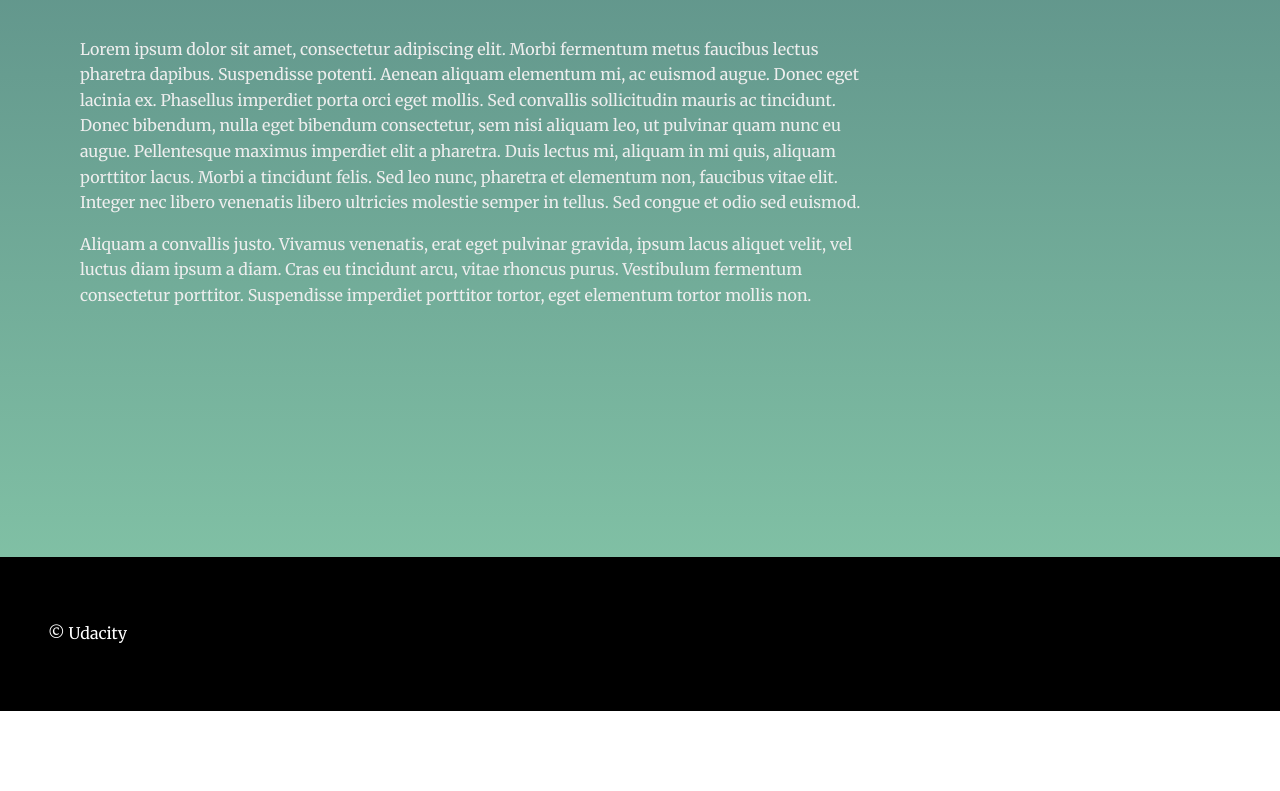
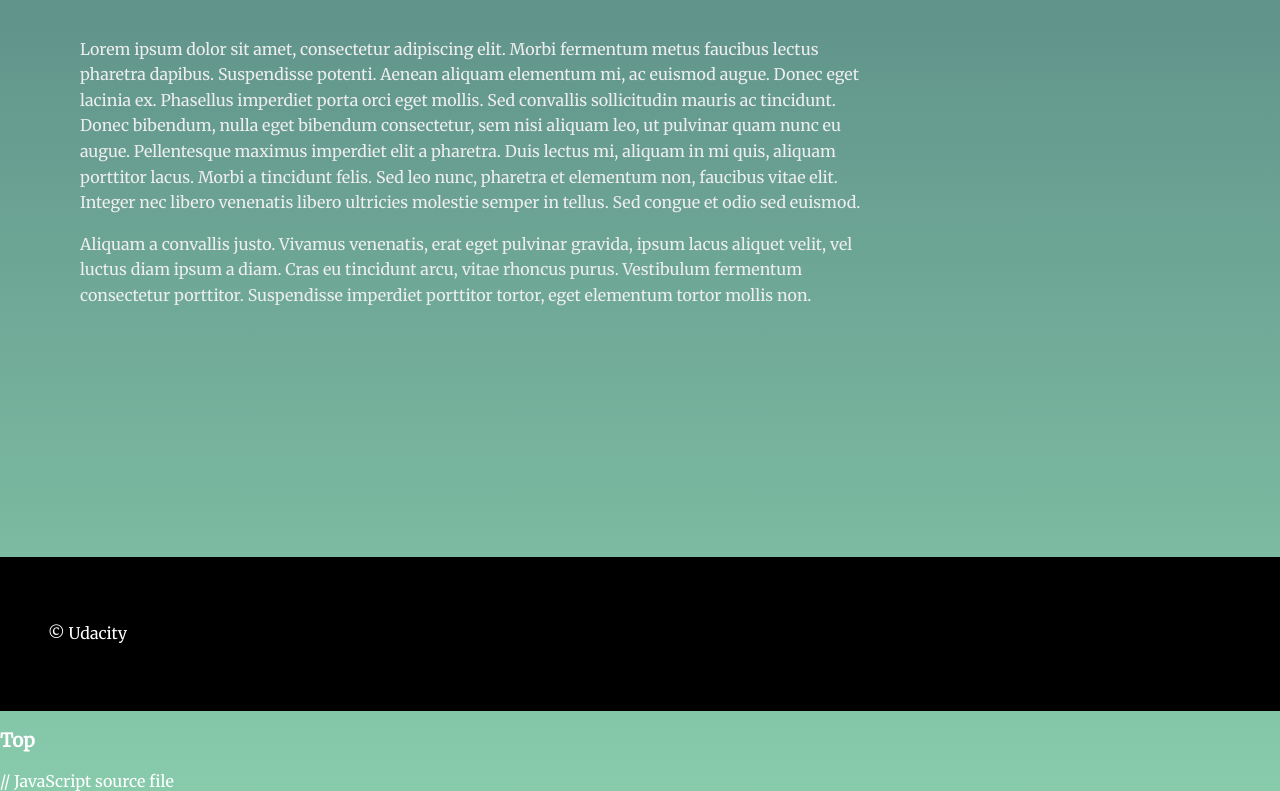
Before and after one commit to armandorf/fend-project-2-landing-page, a website: page index.html in a window 1280 px wide. Shown: the part 1914-2705 px from the top of the page. Before the commit the page ends 2625 px from the top, so only its background shows below. Drawn offline with Linux system fonts and the light colour scheme.

Commit message:
Add button to scroll to top and link JavaScript source file to end of page

```diff
--- a/index.html
+++ b/index.html
@@ -54,7 +54,13 @@
   <footer class="page__footer">
     <p>&copy Udacity</p>
   </footer>
+
+  <!-- scroll to top button -->
+  <div id="page__scroll-to-top">
+    <h3>Top</h3>
+  </div>
+
+  // JavaScript source file
   <script src="js/app.js"></script>
-
 </body>
 </html>
```
